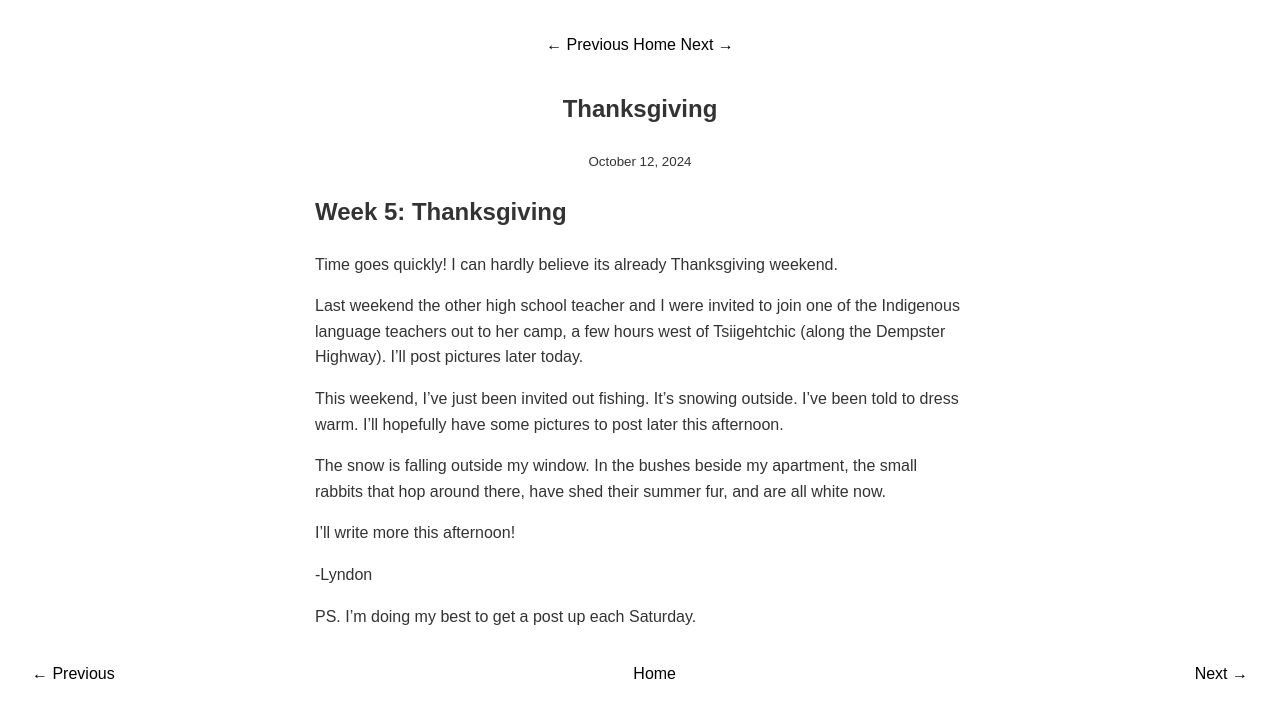
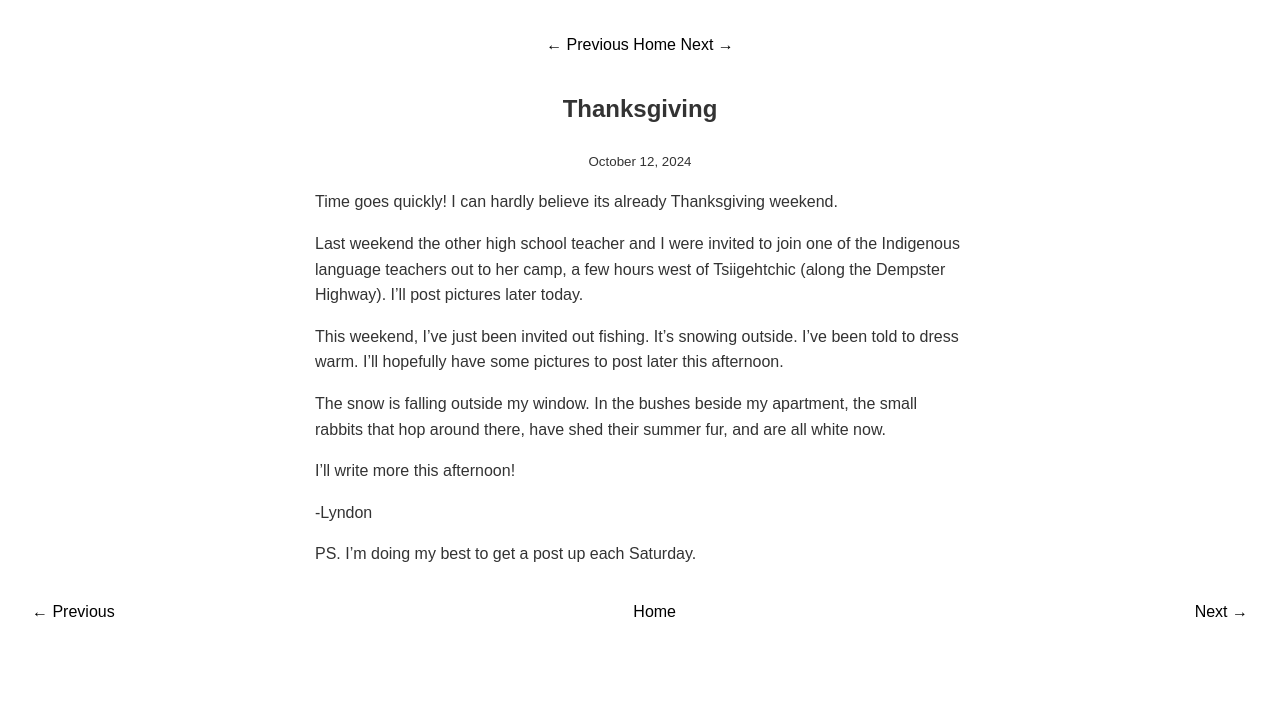
Before and after one commit to lkirk121/lkirk121.github.io, a Jekyll site: the page built from _posts/2024-10-12-Thanksgiving.md, in a window 1280 px wide. Shown: the top 718 px of the page. Built offline with Jekyll 4.4.1, drawn with Linux system fonts in a browser that asks for light colours; our own code applies the rules of GitHub Pages for plain Markdown files.

Commit message:
Update 2024-10-12-Thanksgiving.md

```diff
--- a/_posts/2024-10-12-Thanksgiving.md
+++ b/_posts/2024-10-12-Thanksgiving.md
@@ -1,4 +1,7 @@
-## Week 5: Thanksgiving
+---
+layout: post
+title: "Thanksgiving"
+---
 
 Time goes quickly! I can hardly believe its already Thanksgiving weekend.
 
```
